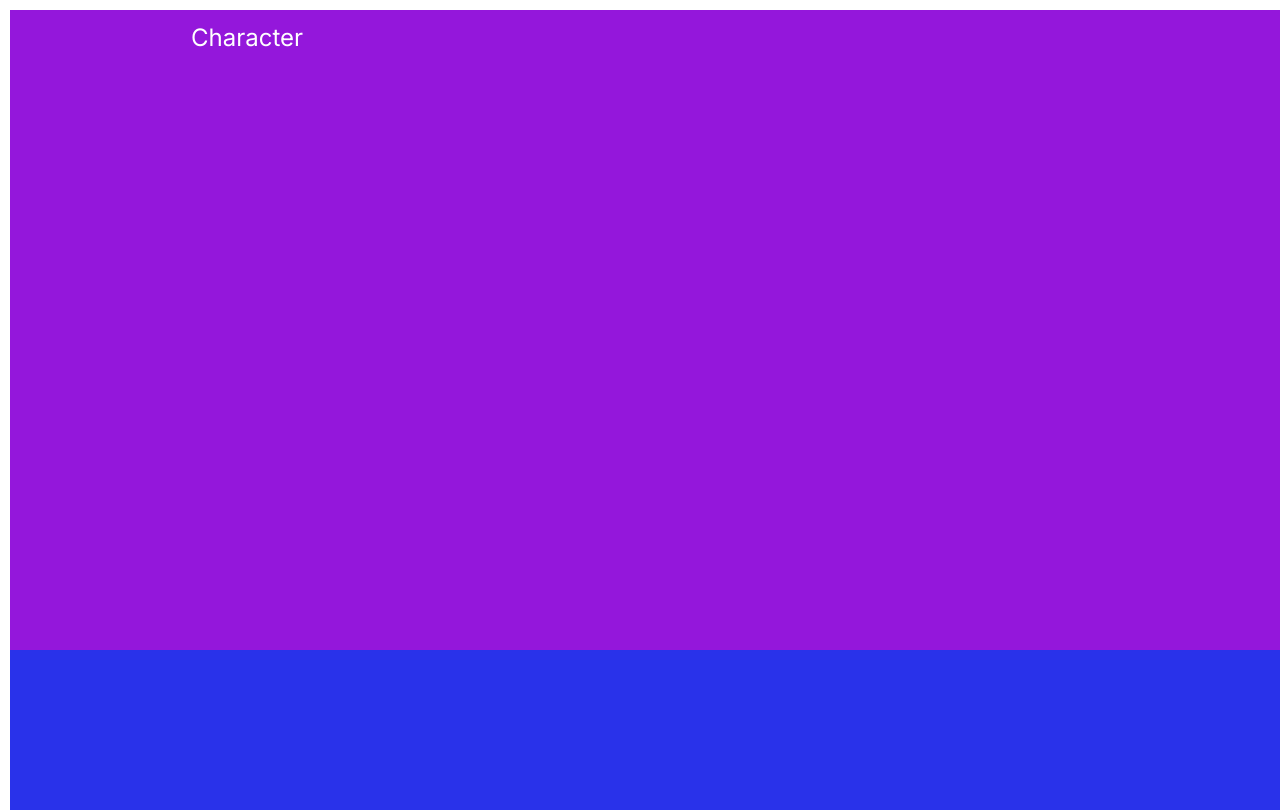
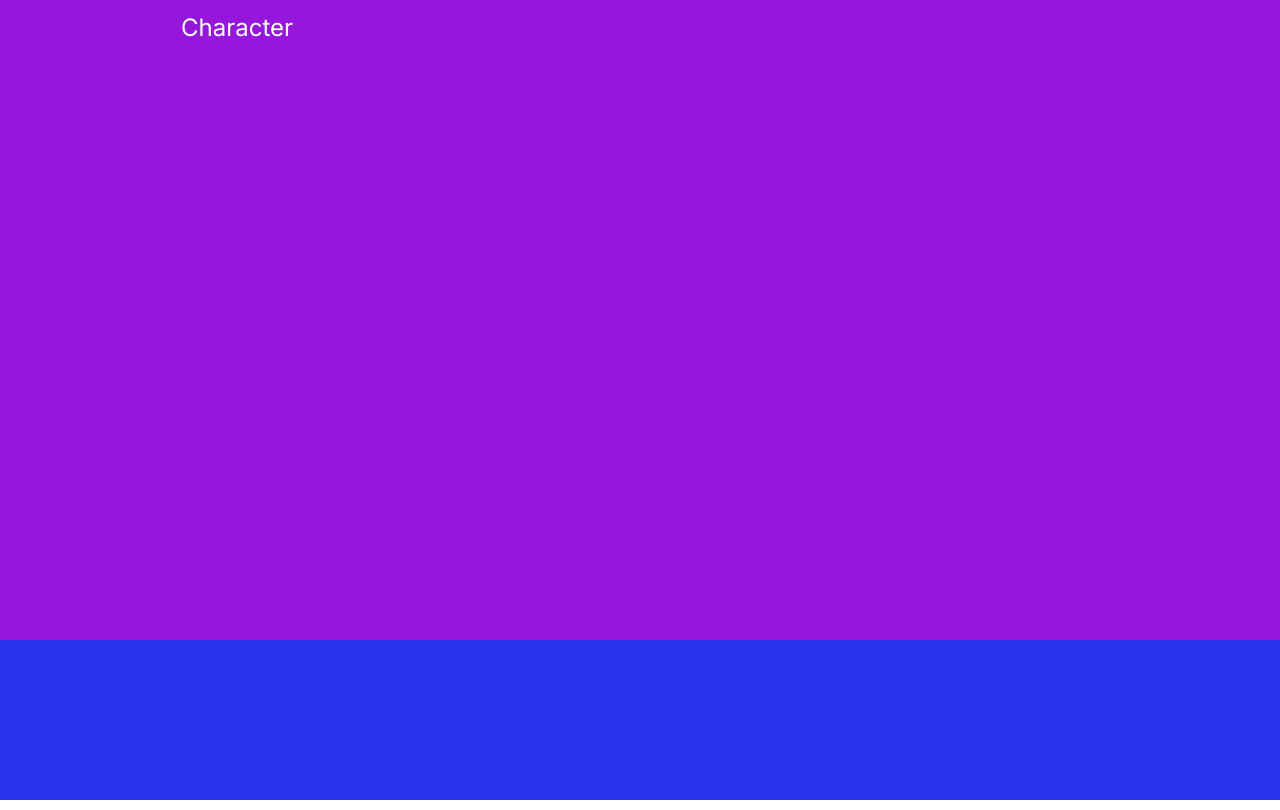
Before and after one commit to mawasetiawan/UMF, a plain HTML site: page index.html in a window 1280 px wide. Drawn offline with Linux system fonts and the light colour scheme.

Commit message:
Update index.html

```diff
--- a/index.html
+++ b/index.html
@@ -1 +1,76 @@
-<!DOCTYPE html><html><head><link href="https://fonts.googleapis.com/css?family=Inter&display=swap" rel="stylesheet" /><link href="./css/main.css" rel="stylesheet" /><title>Document</title></head><body><div class="v1_844"><div class="v1_845"><div class="v1_841"></div><span class="v1_843">Character </span></div><div class="name"></div></div></body></html>
+<!DOCTYPE html>
+<html lang="en">
+<head>
+  <meta charset="UTF-8">
+  <meta name="viewport" content="width=device-width, initial-scale=1.0">
+  <link href="https://fonts.googleapis.com/css?family=Inter&display=swap" rel="stylesheet">
+  <link href="./css/main.css" rel="stylesheet">
+  <title>Fullscreen Page</title>
+  <style>
+    * {
+      box-sizing: border-box;
+    }
+    html, body {
+      height: 100%;
+      margin: 0;
+      padding: 0;
+      font-size: 14px;
+      font-family: 'Inter', sans-serif;
+    }
+    .v1_844 {
+      width: 100%;
+      height: 100%;
+      background: rgba(41,50,234,1);
+      padding: 300px 92px;
+      margin: 0;
+      opacity: 1;
+      position: absolute;
+      top: 0;
+      left: 0;
+      overflow: hidden;
+    }
+    .v1_845 {
+      width: 100%;
+      height: 640px;
+      background: url("../images/gang bg.jpg") no-repeat center center / cover;
+      opacity: 1;
+      position: absolute;
+      top: 0;
+      left: 0;
+      overflow: hidden;
+    }
+    .v1_841 {
+      width: 100%;
+      height: 640px;
+      background: rgba(148,23,219,1);
+      opacity: 1;
+      position: absolute;
+      top: 0;
+      left: 0;
+      box-shadow: -8px 19px 18px rgba(0, 0, 0, 0.16);
+    }
+    .v1_843 {
+      width: 344px;
+      color: rgba(255,255,255,1);
+      position: absolute;
+      top: 13px;
+      left: 65px;
+      font-size: 24px;
+      opacity: 1;
+      text-align: center;
+    }
+    .name {
+      color: #fff;
+    }
+  </style>
+</head>
+<body>
+  <div class="v1_844">
+    <div class="v1_845">
+      <div class="v1_841"></div>
+      <span class="v1_843">Character</span>
+    </div>
+    <div class="name"></div>
+  </div>
+</body>
+</html>
```
